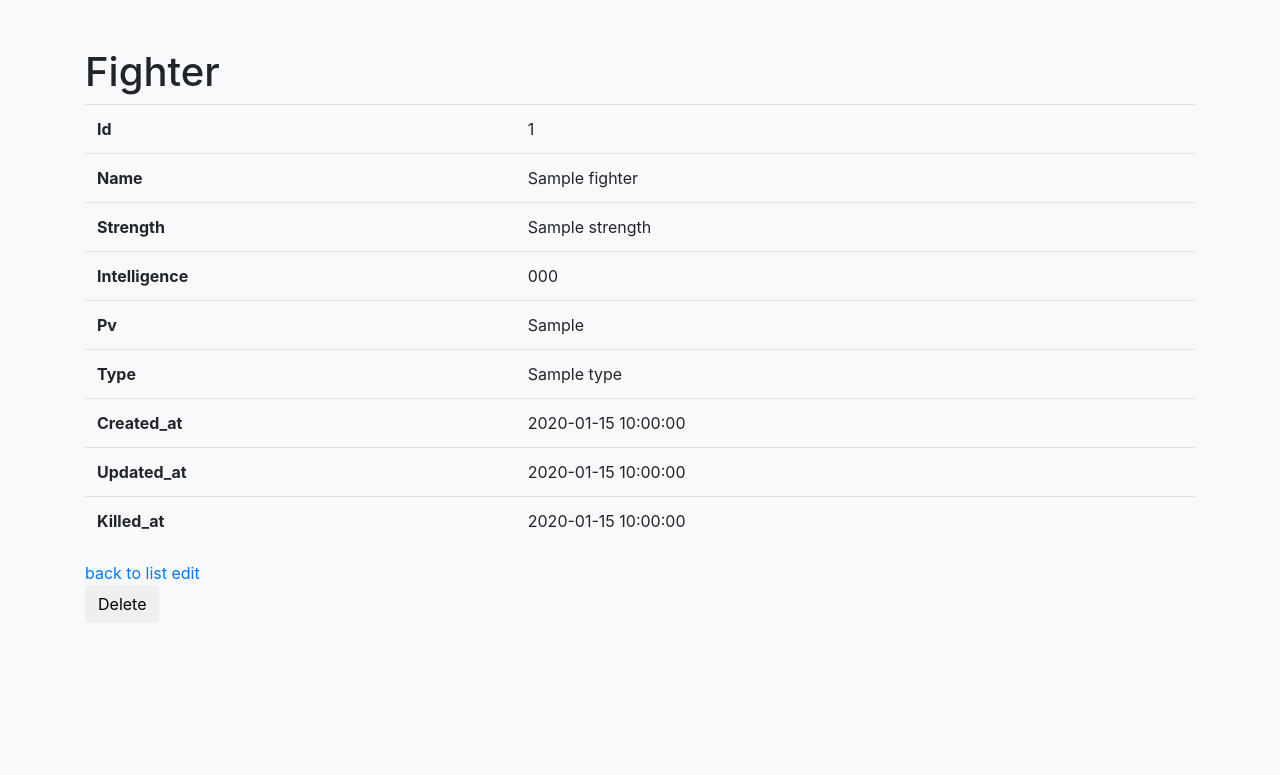
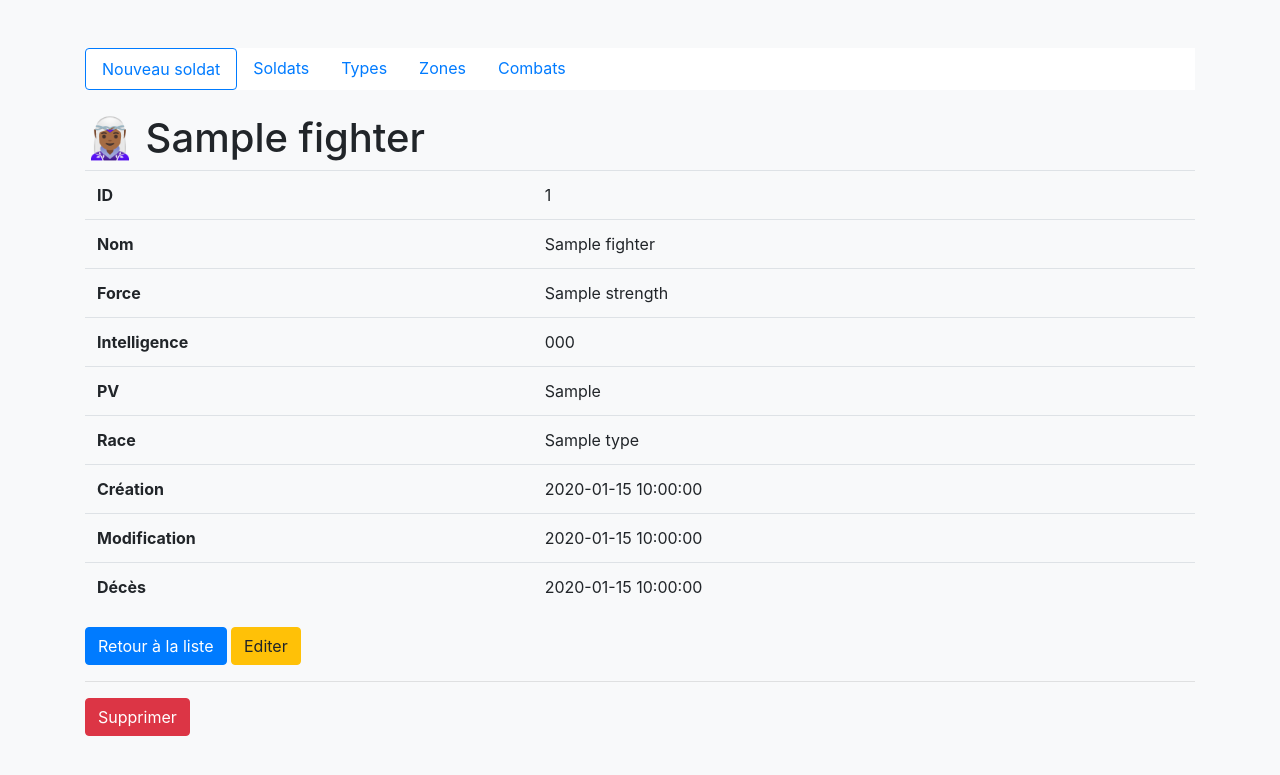
Before and after one commit to thomaslemoine/arene-combattants, a Symfony app: template templates/fighter/show.html.twig in a window 1280 px wide. Shown: the top 775 px of the page. Run offline with Twig, Linux system fonts and the light colour scheme; the template is opened without the code that fills it: most values are stand-ins (such as "Sample title", 1, 10 or a date in 2020); some libraries are stand-ins or nearby versions.

Commit message:
update style / translation

```diff
--- a/templates/base.html.twig
+++ b/templates/base.html.twig
@@ -7,11 +7,25 @@
         <link rel="stylesheet" href="https://cdnjs.cloudflare.com/ajax/libs/font-awesome/5.11.2/css/all.min.css">
         <link rel="stylesheet" type="text/css" href="https://cdn.datatables.net/v/bs4/dt-1.10.20/cr-1.5.2/fc-3.3.0/fh-3.1.6/kt-2.5.1/r-2.2.3/rg-1.1.1/rr-1.2.6/sc-2.0.1/sl-1.3.1/datatables.min.css"/>
         <link href="https://cdn.jsdelivr.net/npm/select2@4.0.12/dist/css/select2.min.css" rel="stylesheet" />
+        <link src="{{ asset('css/app.css') }}" rel="stylesheet"/>
         {% block stylesheets %}
         {% endblock %}
     </head>
     <body class="bg-light">
         <div class="container mt-5">
+
+            <div class="nav-scroller bg-white box-shadow mb-4">
+                <nav class="nav nav-underline">
+                    <a class="nav-link btn btn-outline-primary" role="button" href="{{ path('fighter_new') }}">Nouveau soldat</a>
+
+                    <a class="nav-link" href="{{ path('fighter_index') }}">Soldats</a>
+                    <a class="nav-link" href="{{ path('type_index') }}">Types</a>
+                    <a class="nav-link" href="{{ path('zone_index') }}">Zones</a>
+                    <a class="nav-link" href="{{ path('battle_index') }}">Combats</a>
+                </nav>
+            </div>
+
+
             {% block body %}
             {% endblock %}
         </div>
--- a/templates/fighter/_delete_form.html.twig
+++ b/templates/fighter/_delete_form.html.twig
@@ -1,5 +1,6 @@
-<form method="post" action="{{ path('fighter_delete', {'slug': fighter.slug}) }}" onsubmit="return confirm('Are you sure you want to delete this item?');">
+<hr>
+<form method="post" class="mb-4" action="{{ path('fighter_delete', {'slug': fighter.slug}) }}" onsubmit="return confirm('Are you sure you want to delete this item?');">
     <input type="hidden" name="_method" value="DELETE">
     <input type="hidden" name="_token" value="{{ csrf_token('delete' ~ fighter.id) }}">
-    <button class="btn">Delete</button>
+    <button class="btn btn-danger">Supprimer</button>
 </form>
--- a/templates/fighter/show.html.twig
+++ b/templates/fighter/show.html.twig
@@ -3,20 +3,20 @@
 {% block title %}{{ fighter.name }}{% endblock %}
 
 {% block body %}
-    <h1>Fighter</h1>
+    <h1>🧝🏾‍♀️ {{ fighter.name }}</h1>
 
     <table class="table">
         <tbody>
             <tr>
-                <th>Id</th>
+                <th>ID</th>
                 <td>{{ fighter.id }}</td>
             </tr>
             <tr>
-                <th>Name</th>
+                <th>Nom</th>
                 <td>{{ fighter.name }}</td>
             </tr>
             <tr>
-                <th>Strength</th>
+                <th>Force</th>
                 <td>{{ fighter.strength }}</td>
             </tr>
             <tr>
@@ -24,31 +24,31 @@
                 <td>{{ fighter.intelligence }}</td>
             </tr>
             <tr>
-                <th>Pv</th>
+                <th>PV</th>
                 <td>{{ fighter.pv }}</td>
             </tr>
             <tr>
-                <th>Type</th>
+                <th>Race</th>
                 <td>{{ fighter.type }}</td>
             </tr>
             <tr>
-                <th>Created_at</th>
+                <th>Création</th>
                 <td>{{ fighter.createdAt ? fighter.createdAt|date('Y-m-d H:i:s') : '' }}</td>
             </tr>
             <tr>
-                <th>Updated_at</th>
+                <th>Modification</th>
                 <td>{{ fighter.updatedAt ? fighter.updatedAt|date('Y-m-d H:i:s') : '' }}</td>
             </tr>
             <tr>
-                <th>Killed_at</th>
+                <th>Décès</th>
                 <td>{{ fighter.killedAt ? fighter.killedAt|date('Y-m-d H:i:s') : '' }}</td>
             </tr>
         </tbody>
     </table>
 
-    <a href="{{ path('fighter_index') }}">back to list</a>
+    <a href="{{ path('fighter_index') }}" class="btn btn-primary" role="button">Retour à la liste</a>
 
-    <a href="{{ path('fighter_edit', {'slug': fighter.slug}) }}">edit</a>
+    <a class="btn btn-warning" href="{{ path('fighter_edit', {'slug': fighter.slug}) }}">Editer</a>
 
     {{ include('fighter/_delete_form.html.twig') }}
 {% endblock %}
```
Also changed, not shown: templates/battle/show.html.twig (+9 -1 lines), templates/fighter/index.html.twig (+8 -17 lines), public/css/app.css (added).
